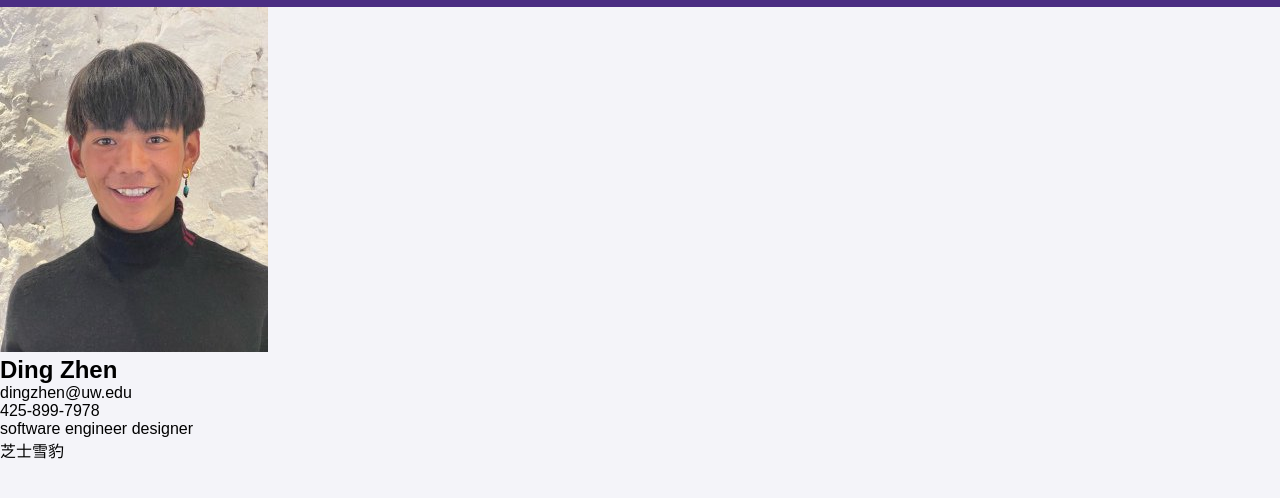
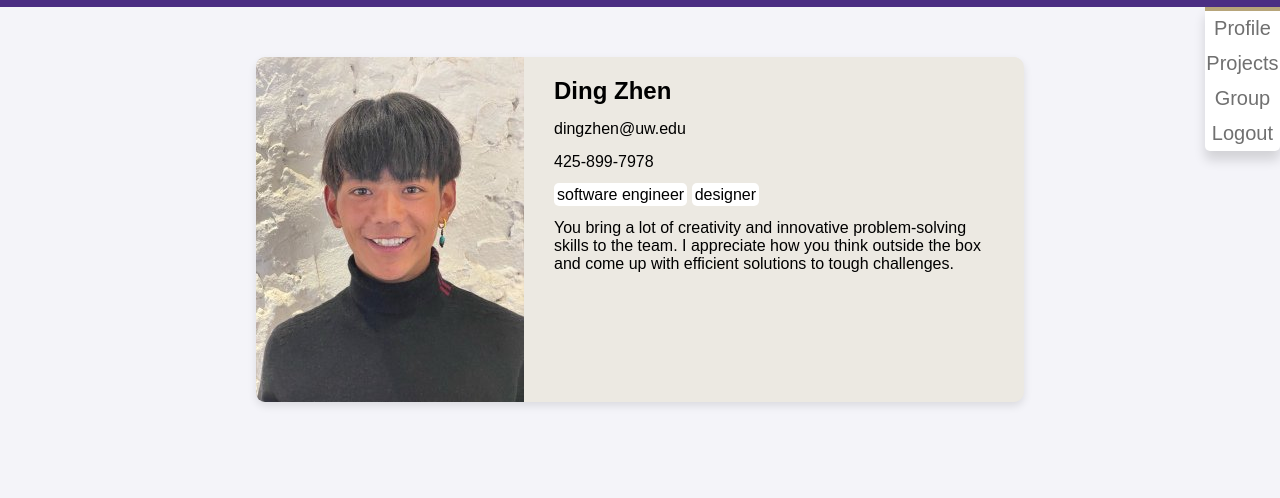
Before and after one commit to meepsterleapster/INFO441-GroupFormationProject, a plain HTML site: page other_pro.html in a window 1280 px wide. Both pictures are taken after a click on the button 1237 px from the left and 42 px from the top of the page. Shown: the part 80-578 px from the top of the page. Drawn offline with Linux system fonts and the light colour scheme.

Commit message:
new changes

```diff
--- a/index.css
+++ b/index.css
@@ -64,6 +64,10 @@
 }
 
 .submenu {
+    display: none;
+}
+
+.submenu.show {
     position: absolute;
     display: flex;
     flex-direction: column;
@@ -74,7 +78,6 @@
     box-shadow: 0 9px 12px rgba(0, 0, 0, 0.14);
     margin-top: 10px;
     background-color: white;
-    display: none;
 }
 
 .submenu li{
@@ -96,7 +99,7 @@ main {
 .search{
     padding: 30px 0px;
     display: flex;
-    justify-self: center;
+    justify-content: center;
 }
 
 .search input{
@@ -188,6 +191,7 @@ img {
     margin: 10px;
     display: flex;
     padding: 30px 0px;
+    align-items: center;
 }
 
 .pro_search {
@@ -201,6 +205,7 @@ img {
     background-color: #fedd6c;
     font-size: 18px;
     padding: 5px 15px;
+    text-decoration: none;
     cursor: pointer;
 }
 
@@ -262,6 +267,37 @@ img {
 
 .project_name {
     flex: 2;
+}
+
+/* other_pro style */
+.overall_info {
+    width: 60%;
+    margin: 50px auto;
+    display: flex;
+    gap: 10px;
+    flex-direction: row;
+    background-color: #EcE9E2;
+    border-radius: 10px;
+    box-shadow: 0 4px 8px rgba(0, 0, 0, 0.1);
+}
+
+.overall_info img {
+    border-radius: 9px 0 0 9px;
+    width: 50%;
+    object-fit: cover;
+}
+
+.jobs span{
+    padding: 3px;
+    border-radius: 5px;
+    background-color: white;
+}
+
+.description {
+    margin: 20px;
+    display: flex;
+    flex-direction: column;
+    gap: 15px;
 }
 
 
--- a/index.js
+++ b/index.js
@@ -0,0 +1,10 @@
+function toggleSubmenu() {
+    const usersButton = document.querySelector('.users');
+    const submenu = document.querySelector('.submenu');
+
+    usersButton.addEventListener('click', () => {
+      submenu.classList.toggle('show');
+    });
+  }
+
+  toggleSubmenu();
--- a/other_pro.html
+++ b/other_pro.html
@@ -10,16 +10,16 @@
     <header>
         <div class="navBar">
             <ul class="menu">
-                <li class="menu_item"><a href="index.html" >Students</a></li>
-                <li class="menu_item"><a href="Projects.html" >Projects</a></li>
+                <li class="menu_item"><a href="index.html">Students</a></li>
+                <li class="menu_item"><a href="projects.html">Projects</a></li>
                 <li class="menu_button">
                     <div class="profile-menu">
                         <button class="users"><img src="./Asset/person.png" alt="person"></button>
                         <ul class="submenu">
-                            <li class="profile"><a href="Profile.html" >Profile</a></li>
-                            <li class="projects"><a href="Projects.html" >Projects</a></li>
-                            <li class="group"><a href="Group.html" >Group</a></li>
-                            <li class="group"><a href="logout.html" >Logout</a></li>
+                            <li class="profile"><a href="profile.html">Profile</a></li>
+                            <li class="projects"><a href="my_projects.html">Projects</a></li>
+                            <li class="group"><a href="group.html">Group</a></li>
+                            <li class="group"><a href="logout.html">Logout</a></li>
                         </ul>
                     </div>
                 </li>
@@ -29,13 +29,15 @@
     <main>
         <div class="overall_info">
             <img src="./Asset/QkjX5_5c.jpg" alt="ding_zhen">
-            <div>
+            <div class="description">
                 <h2>Ding Zhen</h2>
                 <p>dingzhen@uw.edu</p>
                 <p>425-899-7978</p>
-                <span>software engineer</span>
-                <span>designer</span>
-                <p>芝士雪豹</p>
+                <div class="jobs">
+                    <span>software engineer</span>
+                    <span>designer</span>
+                </div>
+                <p>You bring a lot of creativity and innovative problem-solving skills to the team. I appreciate how you think outside the box and come up with efficient solutions to tough challenges.</p>
             </div>
         </div>
 
@@ -44,5 +46,6 @@
     <footer>
 
     </footer>
+    <script src="index.js" defer></script>
 </body>
 </html>
```
Also changed, not shown: index.html (+6 -5 lines), profile.html (+7 -6 lines), projects.html (+5 -4 lines).
